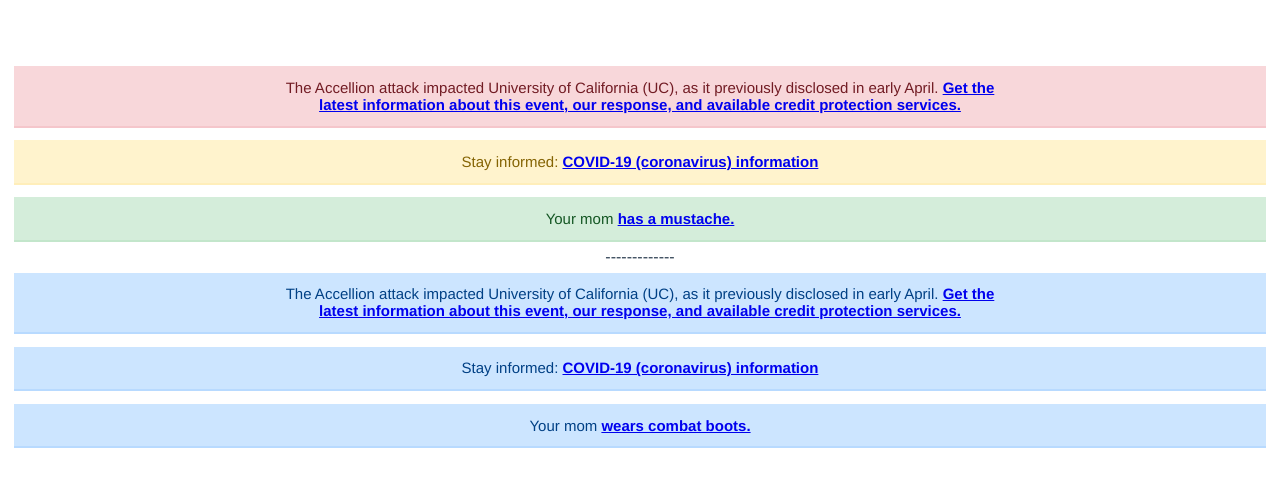
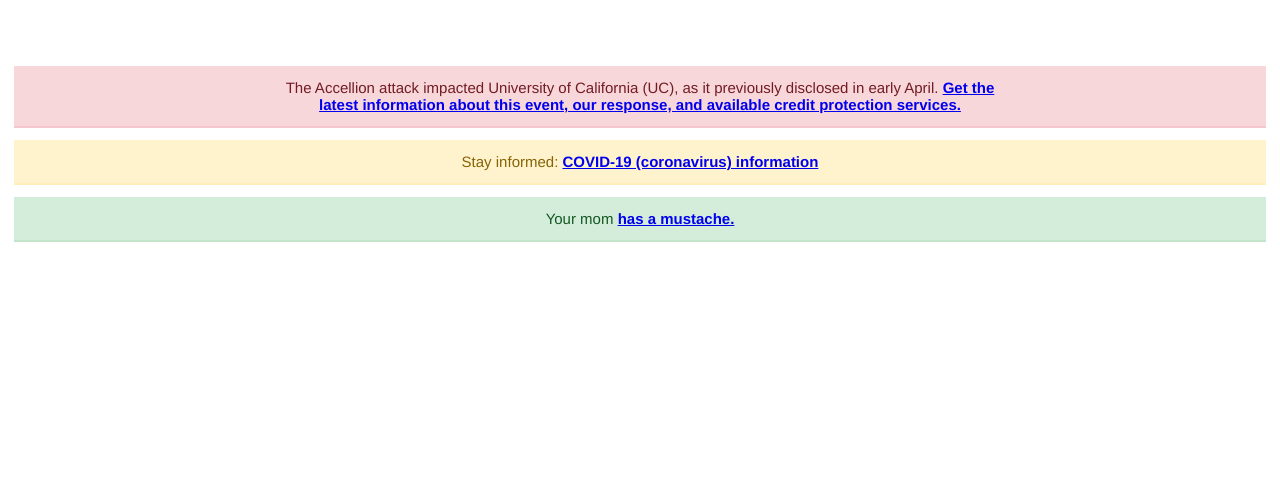
Before and after one commit to Herm71/vue-ucsc-component, a Vue app: page / in a window 1280 px wide. Shown: the top 486 px of the page. Built offline with nearby package versions, Linux system fonts and the light colour scheme.

Commit message:
refactor: :construction: Clean up and refactor Main branch. Other stuff on Playground branch.

```diff
--- a/src/App.vue
+++ b/src/App.vue
@@ -1,18 +1,14 @@
 <template>
   <AlertOne />
-  <span>-------------</span>
-  <AlertTwo />
 </template>
 
 <script>
 import AlertOne from "@/components/AlertOne";
-import AlertTwo from "@/components/AlertTwo/AlertTwo";
 
 export default {
   name: "App",
   components: {
     AlertOne,
-    AlertTwo,
   },
 
 };
--- a/src/components/AlertBanner.vue
+++ /dev/null
@@ -1,71 +0,0 @@
-<template>
-  <div v-for="item in items" :key="item.id" class="ribbon-wrap">
-    <div class="ribbon" :class="item.class" role="complementary">
-      <div class="inner">
-        {{ item.message }}
-        <a :href="item.url">{{ item.urlMessage }}</a>
-      </div>
-    </div>
-  </div>
-
-</template>
-<script>
-export default {
-  name: "AlertBanner",
-  props: {
-    items: Array,
-  },
-};
-</script>
-<style scoped lang="scss">
-.ribbon-wrap {
-  padding: 0.35em;
-  text-align: center;
-  background-color: $white;
-  color: #666666;
-  font-size: 18px;
-}
-
-.ribbon {
-  padding: 0.85em 1em 0.85em 1em;
-  margin-bottom: 0;
-  background-color: $ribbon-background;
-  border-bottom: 2px solid $ribbon-border;
-  color: $ribbon-color;
-  font-size: 15px !important;
-  text-align: center;
-  p {
-    margin: 0.75em 0;
-  }
-  a {
-    font-weight: 600;
-    text-decoration: underline;
-  }
-  .inner {
-    max-width: 48em;
-    margin: 0 auto;
-  }
-}
-
-.ribbon-emergency {
-  background-color: $emergency-background;
-  border-color: $emergency-border;
-  color: $emergency-color;
-}
-.ribbon-alert {
-  background-color: $alert-background;
-  border-color: $alert-border;
-  color: $alert-color;
-}
-.ribbon-notice {
-  background-color: $notice-background;
-  border-color: $notice-border;
-  color: $notice-color;
-}
-
-@media screen and (min-width: 48em) {
-  .ribbon {
-    font-size: 24px;
-  }
-}
-</style>
--- a/src/components/AlertOne/index.vue
+++ b/src/components/AlertOne/index.vue
@@ -9,12 +9,13 @@
   components: {
     AlertOneInner,
   },
-  data(){
+  data() {
     return {
       items: [],
     };
   },
-  created (){
+  async created() {
+    try {
       this.items = [
         {
           id: 1,
@@ -22,8 +23,7 @@
             "The Accellion attack impacted University of California (UC), as it previously disclosed in early April.",
           urlMessage:
             "Get the latest information about this event, our response, and available credit protection services.",
-        url:
-          "https://ucnet.universityofcalifornia.edu/data-security/accellion-notice.html",
+          url: "https://ucnet.universityofcalifornia.edu/data-security/accellion-notice.html",
           class: "ribbon-emergency",
         },
         {
@@ -40,9 +40,11 @@
           url: "https://recovery.ucsc.edu/",
           class: "ribbon-notice",
         },
-    ];
+      ]; console.log(this.items);
+    } catch (err) {
+      console.log(err);
+    }
   },
-
 };
 </script>
 <style scoped lang="scss">
--- a/src/components/AlertTwo/AlertTwo.vue
+++ b/src/components/AlertTwo/index.vue
@@ -28,7 +28,7 @@
     try {
       const res = await axios.get("data.json");
       this.items = res.data;
-      console.log(res.data);
+      // console.log(res.data);
     } catch (err) {
       console.log(err);
     }
```
Lines whose indentation alone changed are shown as unchanged.
